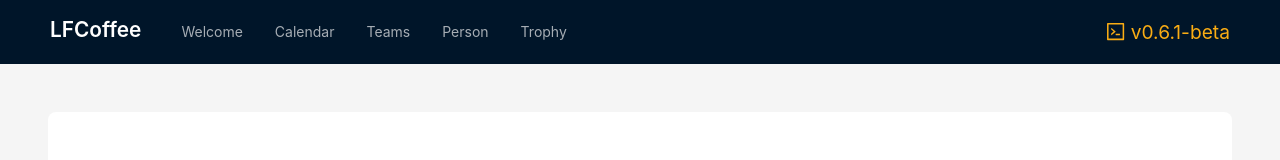
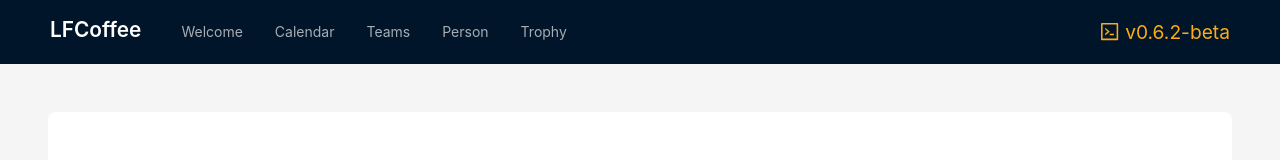
Before and after one commit to xkaing/LFCoffee, a React (Vite) app: page / in a window 1280 px wide. Shown: the top 160 px of the page. Built offline with nearby package versions, Linux system fonts and the light colour scheme.

Commit message:
feat:打开所有模块

```diff
--- a/src/Teams/Teams.jsx
+++ b/src/Teams/Teams.jsx
@@ -107,8 +107,6 @@ const Welcome = () => {
   topProfitArr.reverse(); //倒序
   topAverageArr.reverse();
 
-  console.log(topProfitArr);
-  console.log(topAverageArr);
   return (
     <>
       <Title
--- a/src/Welcome/Welcome.jsx
+++ b/src/Welcome/Welcome.jsx
@@ -113,7 +113,7 @@ const Welcome = () => {
           </Card>
         </Col>
       </Row>
-      {/* <Row
+      <Row
         gutter={16}
         style={{
           marginTop: 24,
@@ -122,7 +122,7 @@ const Welcome = () => {
         <Col span={24}>
           <AllCoffeeWordCloud data={topCupsArr} />
         </Col>
-      </Row> */}
+      </Row>
     </>
   );
 };
--- a/src/components/AppVersion.jsx
+++ b/src/components/AppVersion.jsx
@@ -3,7 +3,7 @@ import { CodeOutlined } from "@ant-design/icons";
 import DeployTimeline from "./DeployTimeline";
 const { Text } = Typography;
 
-const appVerNum = "v0.6.1-beta";
+const appVerNum = "v0.6.2-beta";
 
 const AppVersion = () => {
   return (
--- a/src/components/DeployTimeline.jsx
+++ b/src/components/DeployTimeline.jsx
@@ -12,7 +12,7 @@ const DeployTimeline = () => (
       {
         label: (
           <>
-            <p>TC</p>
+            <p>2024-02-20</p>
             <Text type="warning">v0.6.0-beta</Text>
           </>
         ),
@@ -21,6 +21,7 @@ const DeployTimeline = () => (
           <>
             <p>新增词云图</p>
             <p>新增比例饼图图表</p>
+            <p>新增价格折现图表</p>
           </>
         ),
       },
```
